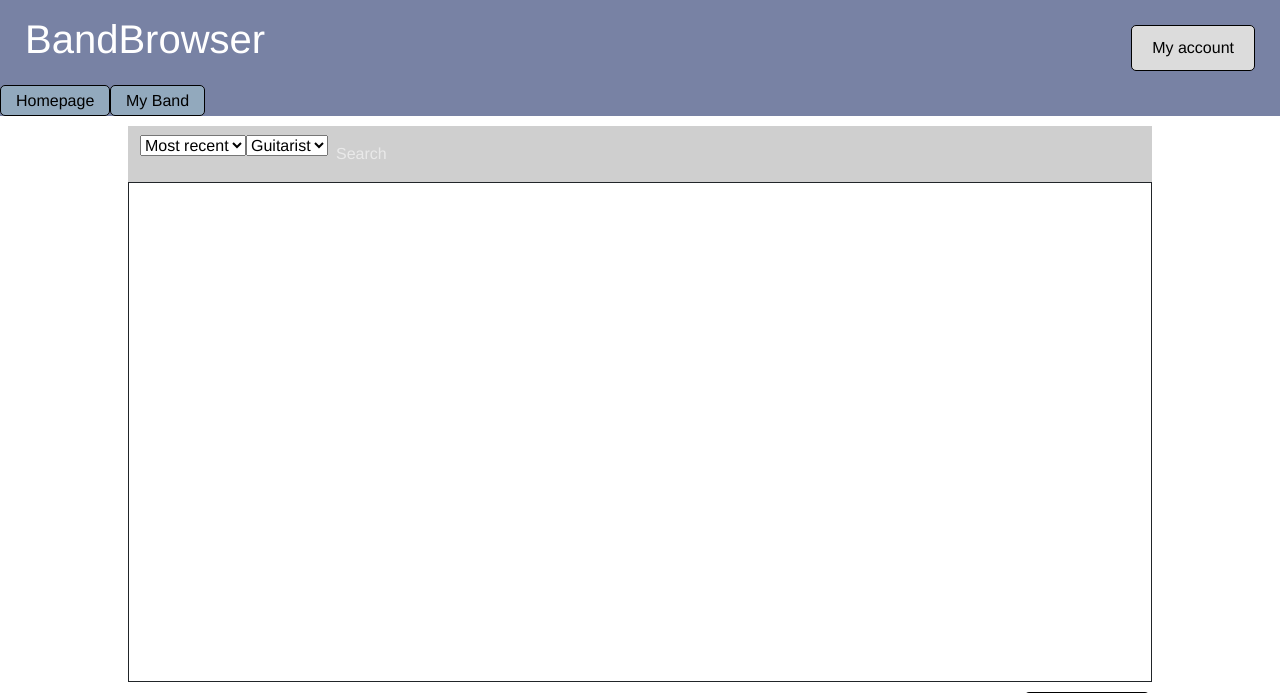
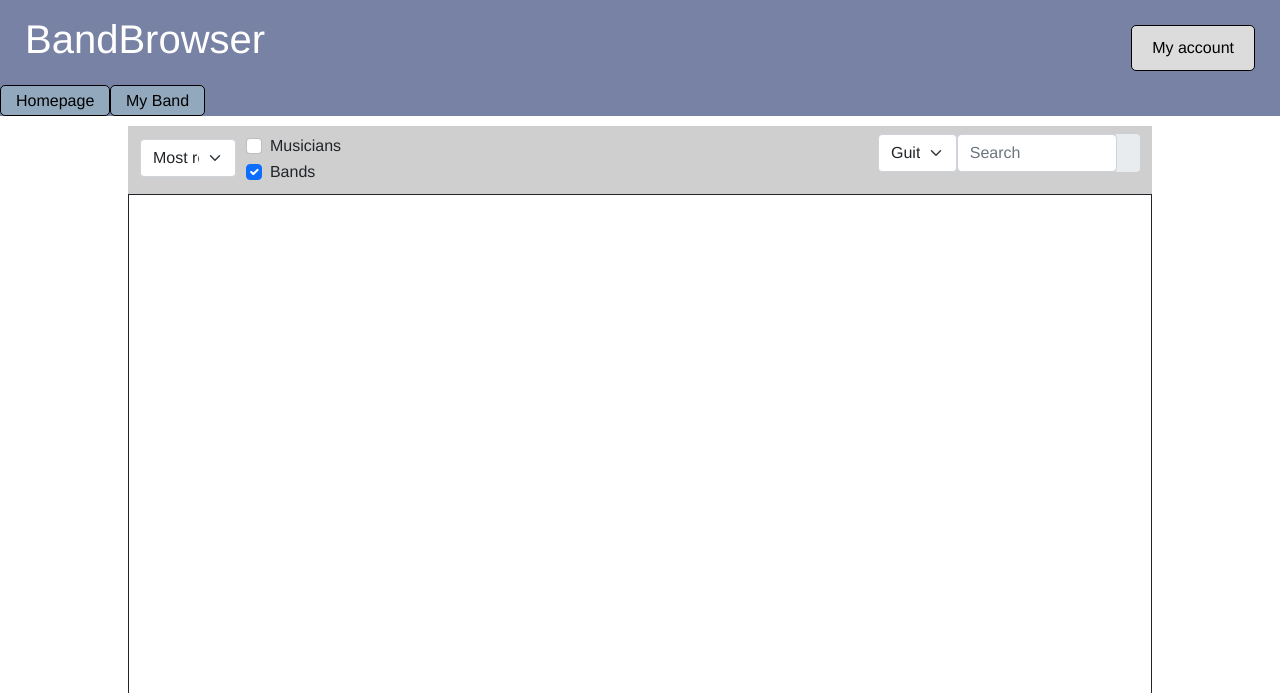
Before and after one commit to 2578344/BandBrowser, a Django app: template templates/BandBrowser/index_version2.html in a window 1280 px wide. Shown: the top 693 px of the page. Run offline with Django 3.2, Linux system fonts and the light colour scheme; the template is opened without the code that fills it, so the values that code supplies are empty; parts of the project's set-up code (start-up, migrations or seed data) failed here and were passed over.

Commit message:
update index_version2

```diff
--- a/templates/BandBrowser/index_version2.html
+++ b/templates/BandBrowser/index_version2.html
@@ -31,59 +31,59 @@
 
 
               <button class="navbar-toggler" type="button" data-bs-toggle="collapse" data-bs-target="#navbarNav" aria-controls="navbarNav" aria-expanded="false" aria-label="Toggle navigation">
-                <span class="navbar-toggler-icon"></span>
+                <span class="navbar-toggler-icon" ></span>
               </button>
               <div class="collapse navbar-collapse" id="navbarNav">
                 <ul class="navbar-nav " style="margin-right:auto;">
-                  <li class="nav-item">
-                    <select >
-                        <option value="0">Most recent</option>
-                        <option value="1">1</option>
-                        <option value="2">2</option>
-                        <option value="3">3</option>
-                      </select>
+                  <li class="nav-item" style="margin-top:5px" >
+                    <select class="form-select" aria-label="Default select example">
+                      <option selected>Most recent</option>
+                      <option value="1">One</option>
+                      <option value="2">Two</option>
+                      <option value="3">Three</option>
+                    </select>
+
                   </li>
-                  <li class="nav-item">
-                    <select >
-                        <option value="0">Guitarist</option>
-                        <option value="1">1</option>
-                        <option value="2">2</option>
-                        <option value="3">3</option>
-                      </select>
+                  <li class="nav-item" style="margin-left:10px">
+                    <div class="form-check">
+                      <input class="form-check-input" type="checkbox" value="" id="flexCheckDefault">
+                      <label class="form-check-label" for="flexCheckDefault">
+                        Musicians
+                      </label>
+                    </div>
+                    <div class="form-check">
+                      <input class="form-check-input" type="checkbox" value="" id="flexCheckChecked" checked>
+                      <label class="form-check-label" for="flexCheckChecked">
+                        Bands
+                      </label>
+                    </div>
                   </li>
-                  <li class="nav-item">
-                    <a class="nav-link">Search</a>
+                  <li class="nav-item invisible" >
+                    <select class="form-select" aria-label="Default select example">
+                      <option selected>GuitaristGuitaristGuitaristGuitaristGuitaristGuitaristGuitaristGuitaristGuitaristGuitaristGuitaristggggg</option>
+                    </select>
+                  <li class="nav-item " >
+                    <select class="form-select" aria-label="Default select example">
+                      <option selected>Guitarist</option>
+                      <option value="1">One</option>
+                      <option value="2">Two</option>
+                      <option value="3">Three</option>
+                    </select>
+                  </li>
+                  <li class="nav-item" >
+                    <div class="input-group rounded">
+                      <input type="search" class="form-control rounded" placeholder="Search" aria-label="Search" aria-describedby="search-addon" />
+                      <span class="input-group-text border-0" id="search-addon">
+                        <i class="fas fa-search"></i>
+                      </span>
+                    </div>
                   </li>
                 </ul>
               </div>
             </div>
           </nav>
 
-    <!-- <div class="middle-container">
-        <select name="filter1" id="filter1">
-            <option value="0">Most recent</option>
-            <option value="1">1</option>
-            <option value="2">2</option>
-            <option value="3">3</option>
-          </select>
-          <p id="musicians-p">Musicians</p>
-          <p id="musicians-p2">Bands</p>
-        <div class="left" style="display:inline-block">
-            <input class="radio-btn" type="radio"><br>
-            <input class="radio-btn" type="radio">
-        </div>
-        <select name="filter2" id="filter2" style="margin-left:60%">
-            <option value="0">Guitarist</option>
-            <option value="1">1</option>
-            <option value="2">2</option>
-            <option value="3">3</option>
-          </select>
 
-        <input type="text" class="search-input" placeholder="Search"><br>
-
-
-
-    </div> -->
 
     <div class="bottom-container">
 
```
